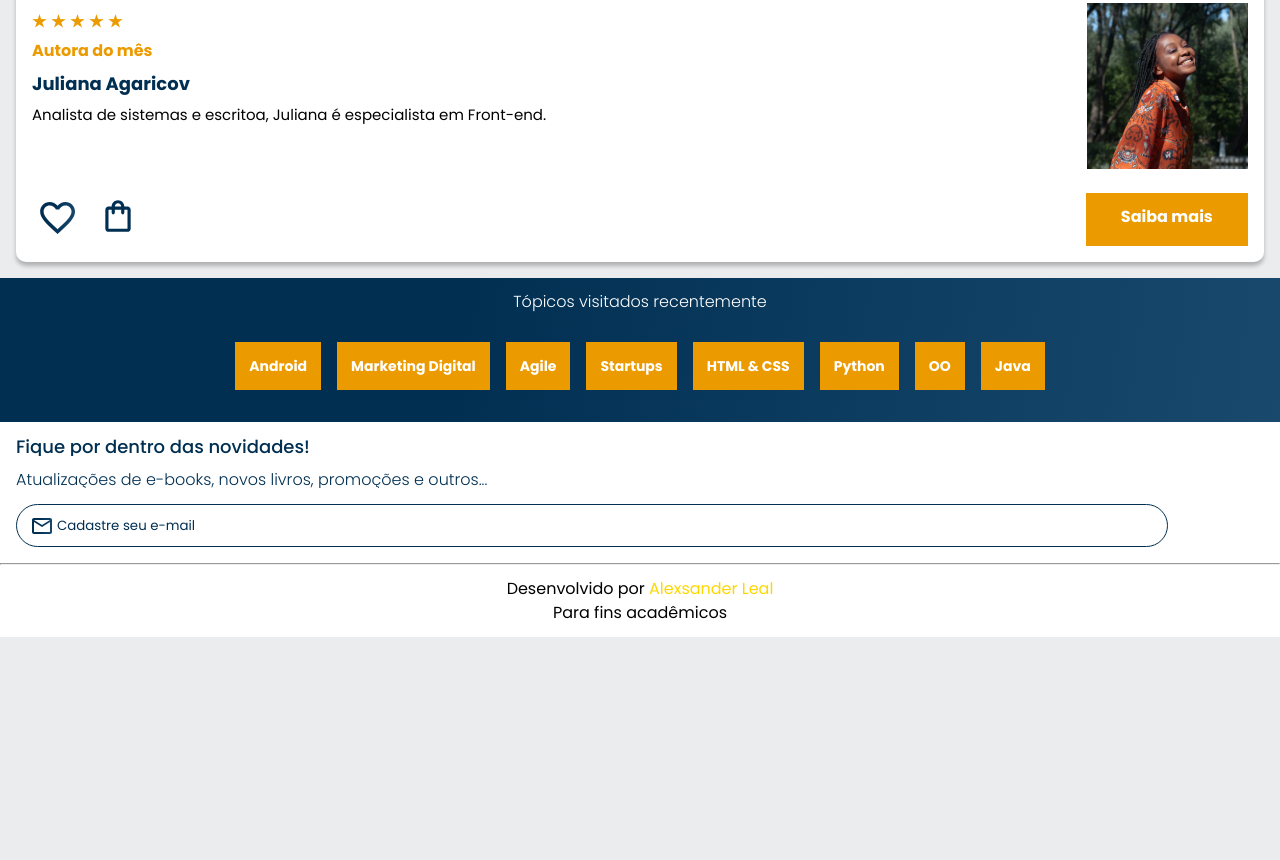
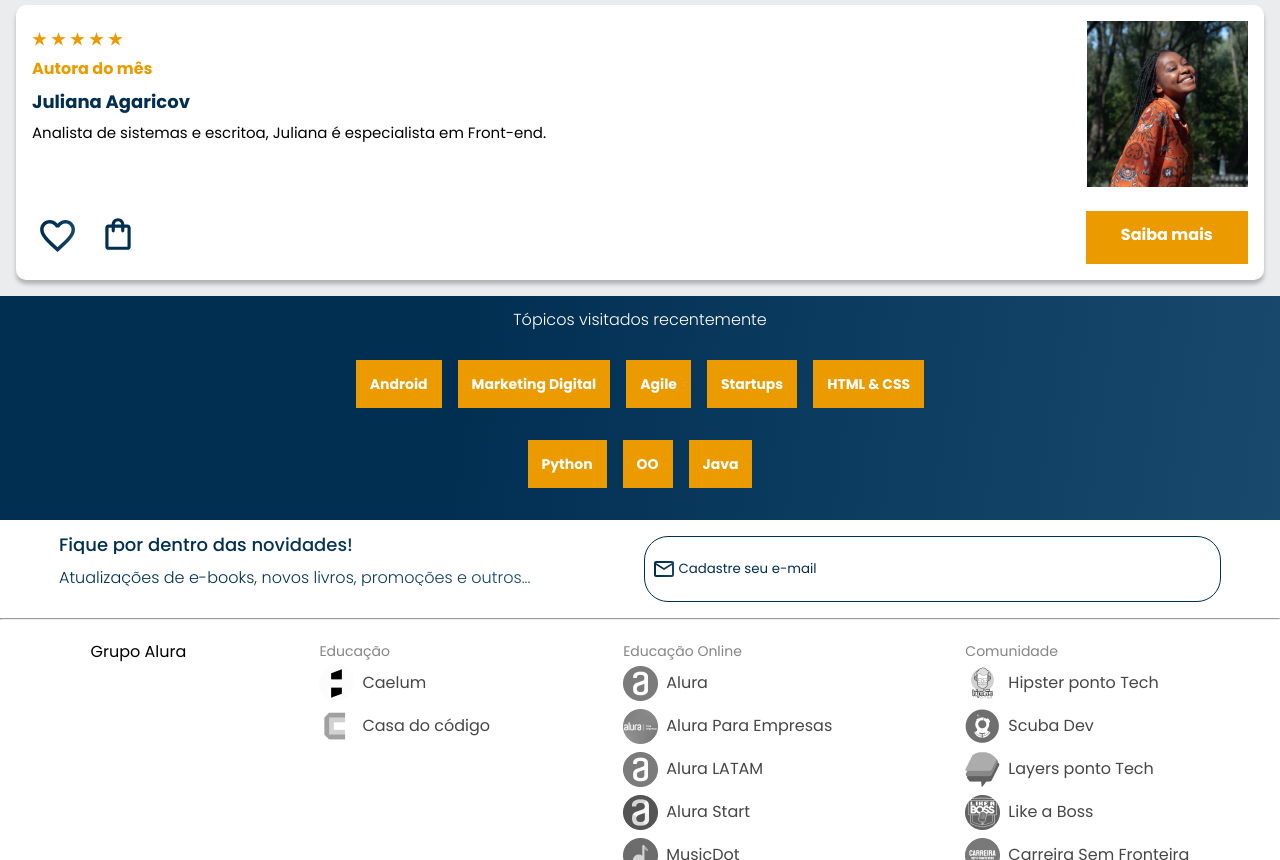
Before and after one commit to Leal86/aluraBooks-store, a plain HTML site: page index.html in a window 1280 px wide. Shown: the part 1940-2800 px from the top of the page. Before the commit the page ends 2577 px from the top, so only its background shows below. Drawn offline with nearby package versions, Linux system fonts and the light colour scheme.

Commit message:
Terminei a responsividade 1024px

```diff
--- a/index.html
+++ b/index.html
@@ -84,7 +84,8 @@
         </ul>
 
         <div class="container">
-            <a href="#"><img src="assets/Favoritos.svg" alt="Meus Favoritos" class="container__imagem container__imagem-transparente"></a>
+            <a href="#"><img src="assets/Favoritos.svg" alt="Meus Favoritos"
+                    class="container__imagem container__imagem-transparente"></a>
             <a href="#"><img src="assets/Compras.svg" alt="Carrinho de compras" class="container__imagem"></a>
             <a href="#"><img src="assets/Usuário.svg" alt="Meu perfil" class="container__imagem"></a>
         </div>
@@ -261,17 +262,117 @@
     </section>
 
     <section class="contato">
-        <h2 class="contato__titulo">Fique por dentro das novidades!</h2>
-        <p class="contato__texto">Atualizações de e-books, novos livros, promoções e outros...</p>
+        <div>
+            <h2 class="contato__titulo">Fique por dentro das novidades!</h2>
+            <p class="contato__texto">Atualizações de e-books, novos livros, promoções e outros...</p>
+        </div>
         <input type="email" name="email" class="contato__email" id="" placeholder="Cadastre seu e-mail">
     </section>
 
     <hr />
 
     <footer class="rodape">
-        <h2 class="rodape__titulo">Desenvolvido por <a href="https://github.com/Leal86" class="rodape__link"
-                target="_blank">Alexsander Leal</a></h2>
-        <p class="rodape__texto">Para fins acadêmicos</p>
+        <div class="container-rodape">
+            <h2 class="rodape__titulo">Grupo Alura</h2>
+        <ul class="lista-rodape">
+            <li class="lista-rodape__titulo">Educação</li>
+
+            <li class="lista-rodape__item">
+                <img src="assets/Caelum.png" alt="Logo da Caelum">
+                <a href="#" class="lista-rodape__link">Caelum</a>
+            </li>
+            <li class="lista-rodape__item">
+                <img src="assets/CasaDoCodigo.png" alt="Logo da Casa do Código">
+                <a href="#" class="lista-rodape__link">Casa do código</a>
+            </li>
+        </ul>
+
+        <ul class="lista-rodape">
+            <li class="lista-rodape__titulo">Educação Online</li>
+
+            <li class="lista-rodape__item">
+                <img src="assets/Alura.png" alt="Logo da Alura">
+                <a href="#" class="lista-rodape__link">Alura</a>
+            </li>
+
+            <li class="lista-rodape__item">
+                <img src="assets/AluraEmpresas.png" alt="Logo da Alura Empresas">
+                <a href="#" class="lista-rodape__link">Alura Para Empresas</a>
+            </li>
+
+            <li class="lista-rodape__item">
+                <img src="assets/AluraLatam.png" alt="Logo da Alura LATAM">
+                <a href="#" class="lista-rodape__link">Alura LATAM</a>
+            </li>
+
+            <li class="lista-rodape__item">
+                <img src="assets/AluraStart.png" alt="Logo da Alura Start">
+                <a href="#" class="lista-rodape__link">Alura Start</a>
+            </li>
+
+            <li class="lista-rodape__item">
+                <img src="assets/MusicDot.png" alt="Logo da MusicDot">
+                <a href="#" class="lista-rodape__link">MusicDot</a>
+            </li>
+
+            <li class="lista-rodape__item">
+                <img src="assets/AluraLingua.png" alt="Logo da Alura Língua">
+                <a href="#" class="lista-rodape__link">Alura Língua</a>
+            </li>
+
+            <li class="lista-rodape__item">
+                <img src="assets/PM3.png" alt="Logo da PM3">
+                <a href="#" class="lista-rodape__link">PM3</a>
+            </li>
+
+        </ul>
+
+        <ul class="lista-rodape">
+            <li class="lista-rodape__titulo">Comunidade</li>
+
+            <li class="lista-rodape__item">
+                <img src="assets/HipstersTech.png" alt="Logo da HipstersTech">
+                <a href="#" class="lista-rodape__link">Hipster ponto Tech</a>
+            </li>
+
+            <li class="lista-rodape__item">
+                <img src="assets/Scuba.png" alt="Logo da Scuba Dev">
+                <a href="#" class="lista-rodape__link">Scuba Dev</a>
+            </li>
+
+            <li class="lista-rodape__item">
+                <img src="assets/Layers.png" alt="Logo Layers ponto Tech">
+                <a href="#" class="lista-rodape__link">Layers ponto Tech</a>
+            </li>
+
+            <li class="lista-rodape__item">
+                <img src="assets/LikeABoss.png" alt="Logo Like a Boss">
+                <a href="#" class="lista-rodape__link">Like a Boss</a>
+            </li>
+
+            <li class="lista-rodape__item">
+                <img src="assets/CarreiraSemFronteira.png" alt="Logo Carreira Sem Fronteira">
+                <a href="#" class="lista-rodape__link">Carreira Sem Fronteira</a>
+            </li>
+
+            <li class="lista-rodape__item">
+                <img src="assets/HipstersJobs.png" alt="Logo HipstersJobs">
+                <a href="#" class="lista-rodape__link">Hipsters ponto jobs</a>
+            </li>
+
+            <li class="lista-rodape__item">
+                <img src="assets/GUJ.png" alt="Logo GUJ">
+                <a href="#" class="lista-rodape__link">GUJ</a>
+            </li>
+
+
+        </ul>
+        </div>
+
+        <h2 class="rodape__desenvolvedor">
+            Desenvolvido por <a href="https://github.com/Leal86" class="rodape__link" target="_blank">Alexsander
+                Leal</a> para fins acadêmicos
+        </h2>
     </footer>
 
 
--- a/styles/banner.css
+++ b/styles/banner.css
@@ -33,3 +33,13 @@
     background: url("../assets/Pesquisa.svg") no-repeat;
     background-position: 0.8em;
 }
+
+@media screen and (min-width: 1024px) {
+    .banner__titulo {
+        font-size: 36px;
+    }
+
+    .banner__pesquisa {
+        width: 50%;
+    }
+}
--- a/styles/contato.css
+++ b/styles/contato.css
@@ -35,3 +35,23 @@
     padding-left: 2em;
     background-position: left;
 }
+
+@media screen and (min-width: 1024px) {
+    .contato {
+        display: flex;
+        justify-content: space-around;
+    }
+
+    .contato>div {
+        width: 40%;
+    }
+
+    .contato__email {
+        width: 45%;
+        padding: 1em 0.5em;
+    }
+
+    .contato__email::placeholder {
+
+    }
+}
--- a/styles/rodape.css
+++ b/styles/rodape.css
@@ -5,7 +5,7 @@
 .rodape {
     background-color: var(--branco);
     padding: 1em;
-    text-align: center;
+
 }
 
 .rodape__titulo {
@@ -16,3 +16,47 @@
     text-decoration: none;
     color: gold;
 }
+
+.lista-rodape {
+    display: none;
+}
+
+@media screen and (min-width: 1024px) {
+
+    .rodape {
+        padding: 1.5em;
+    }
+
+    .container-rodape {
+        display: flex;
+        justify-content: space-around;
+    }
+
+    .lista-rodape {
+        display: block;
+    }
+
+    .lista-rodape__titulo {
+        font-size: 14px;
+        color: var(--cinza-claro);
+    }
+
+    .lista-rodape__item {
+        display: flex;
+        align-items: center;
+        margin: 0.5em 0;
+    }
+
+    .lista-rodape__link {
+        color: var(--cinza);
+        text-decoration: none;
+        margin-left: 0.5em;
+    }
+
+    .rodape__desenvolvedor {
+        display: block;
+        font-size: 1em;
+        padding: 2em;
+        text-align: center;
+    }
+}
--- a/styles/style.css
+++ b/styles/style.css
@@ -13,6 +13,8 @@
     --laranja: #EB9B00;
     --azul: #002F52;
     --preto:#000000;
+    --cinza:#474646;
+    --cinza-claro: #858585;
     --azul-degrade: linear-gradient(97.54deg, #002F52 35.49%, #326589 165.37%);
     --fonte-principal:"Poppins";
     --fonte-secundaria: "Josefin Sans";
--- a/styles/topicos.css
+++ b/styles/topicos.css
@@ -28,3 +28,10 @@
     font-size: 14px;
     font-weight: 700;
 }
+
+@media screen and (min-width: 1024px) {
+    .topicos__lista {
+        width: 50%;
+        margin: auto;
+    }
+}
```
